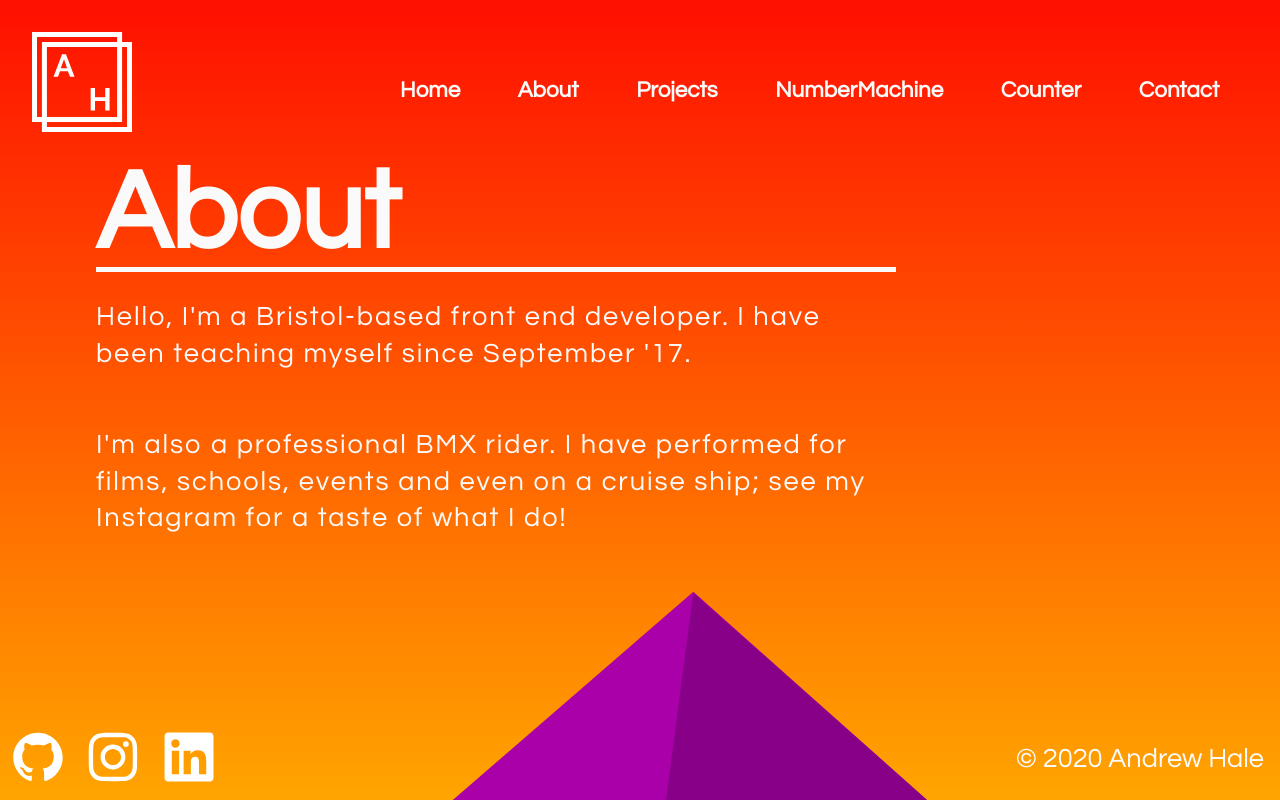
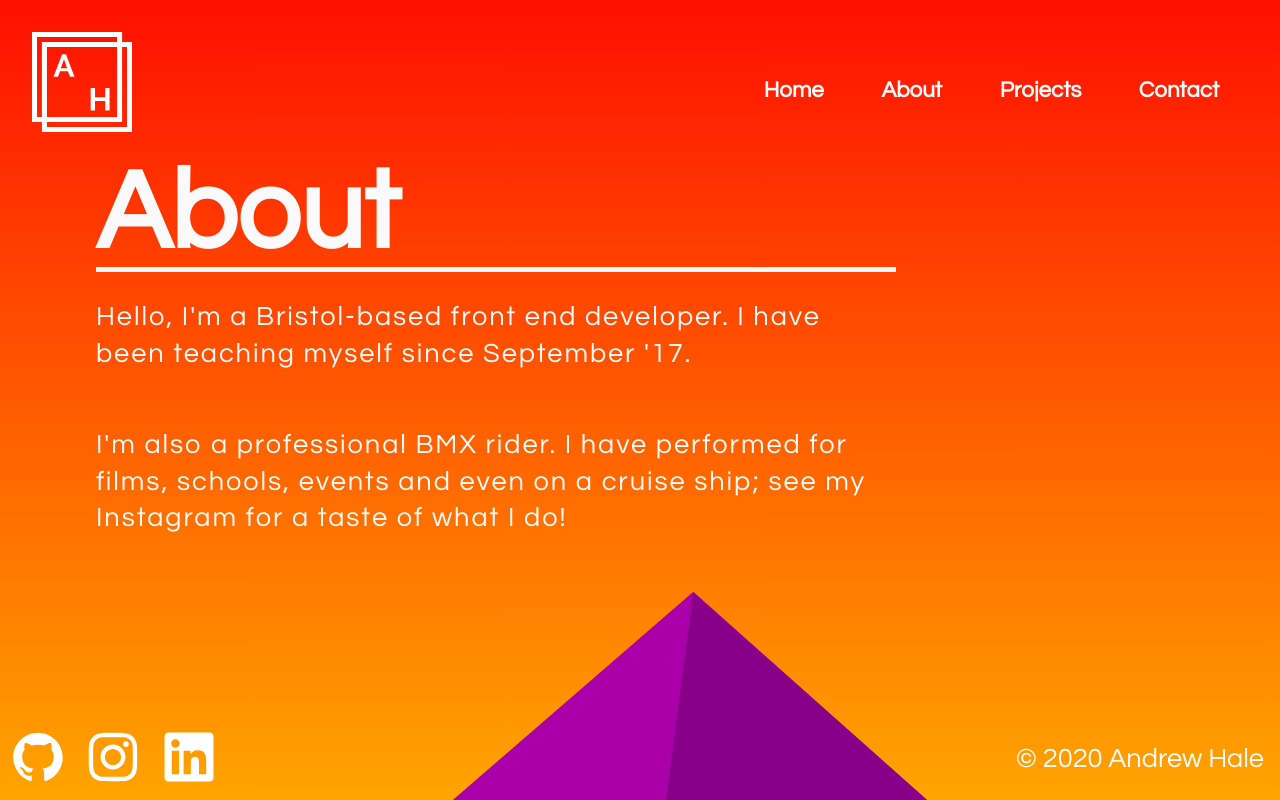
Before and after one commit to andrewghale/website, a React (Create React App) app: page /#/about in a window 1280 px wide. Built offline with nearby package versions, Linux system fonts and the light colour scheme.

Commit message:
test deploy again

```diff
--- a/src/App.js
+++ b/src/App.js
@@ -3,8 +3,8 @@ import { HashRouter, Switch, Route } from 'react-router-dom';
 import Index from './pages/index';
 import About from './pages/about';
 import Projects from './pages/projects';
-import NumberMachine from './pages/numbermachine';
-import Counter from './pages/counter';
+// import NumberMachine from './pages/numbermachine';
+// import Counter from './pages/counter';
 import Contact from './pages/contact';
 import './styles/app.scss';
 
@@ -15,8 +15,8 @@ const App = () => {
               <Route exact path="/" component={Index} />
               <Route path="/about" component={About} />
               <Route path="/projects" component={Projects} />
-              <Route path="/numbermachine" component={NumberMachine} />
-              <Route path="/counter" component={Counter} />
+              {/* <Route path="/numbermachine" component={NumberMachine} /> */}
+              {/* <Route path="/counter" component={Counter} /> */}
               <Route path="/contact" component={Contact} />
           </Switch>
       </HashRouter>
--- a/src/components/nav.js
+++ b/src/components/nav.js
@@ -6,8 +6,8 @@ const Nav = () => (
         <NavLink id="no-link" activeClassName='is-active' className="tag" to="/">Home</NavLink>
         <NavLink activeClassName='no-link' className="tag" to="/about">About</NavLink>
         <NavLink activeClassName='no-link' className="tag" to="/projects">Projects</NavLink>
-        <NavLink activeClassName='no-link' className="tag" to="/numbermachine">NumberMachine</NavLink>
-        <NavLink activeClassName='no-link' className="tag" to="/counter">Counter</NavLink>
+        {/* <NavLink activeClassName='no-link' className="tag" to="/numbermachine">NumberMachine</NavLink> */}
+        {/* <NavLink activeClassName='no-link' className="tag" to="/counter">Counter</NavLink> */}
         <NavLink activeClassName='no-link' className="tag" to="/contact">Contact</NavLink>
     </nav>
 );
```
